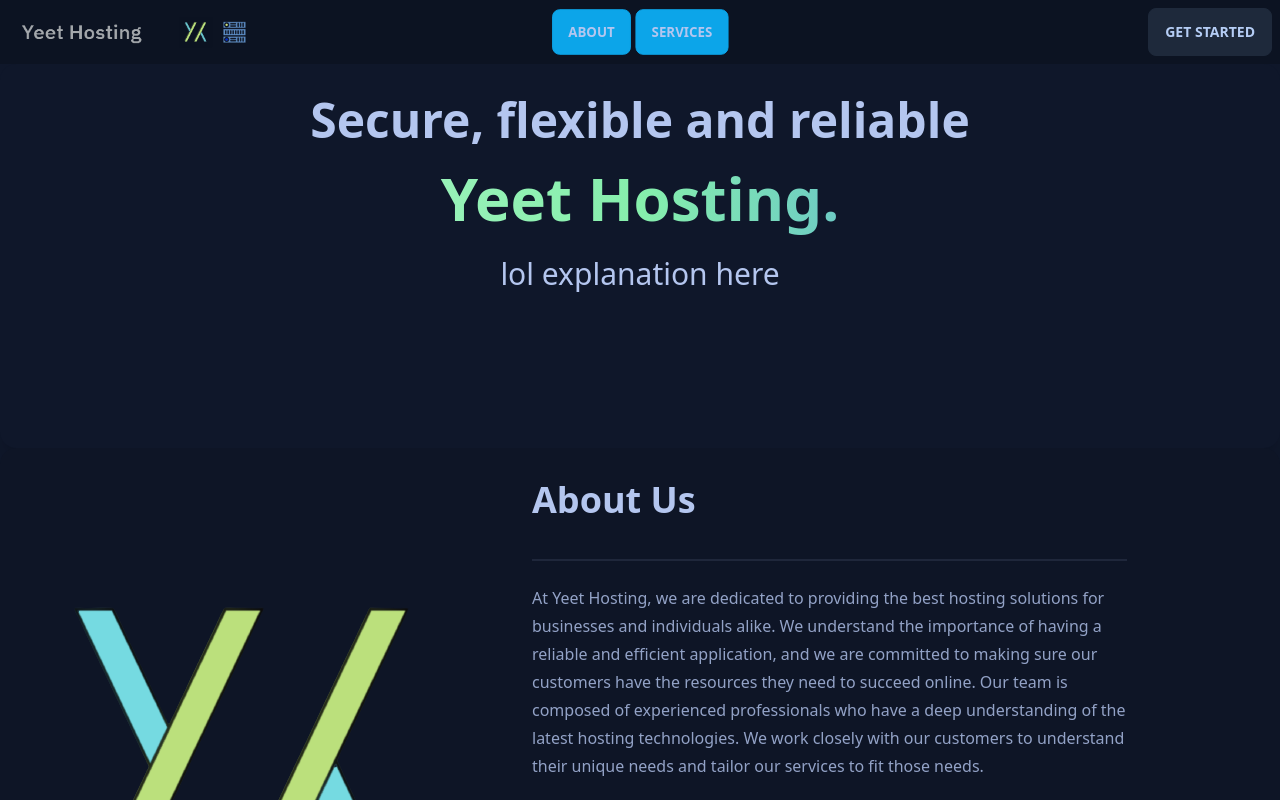
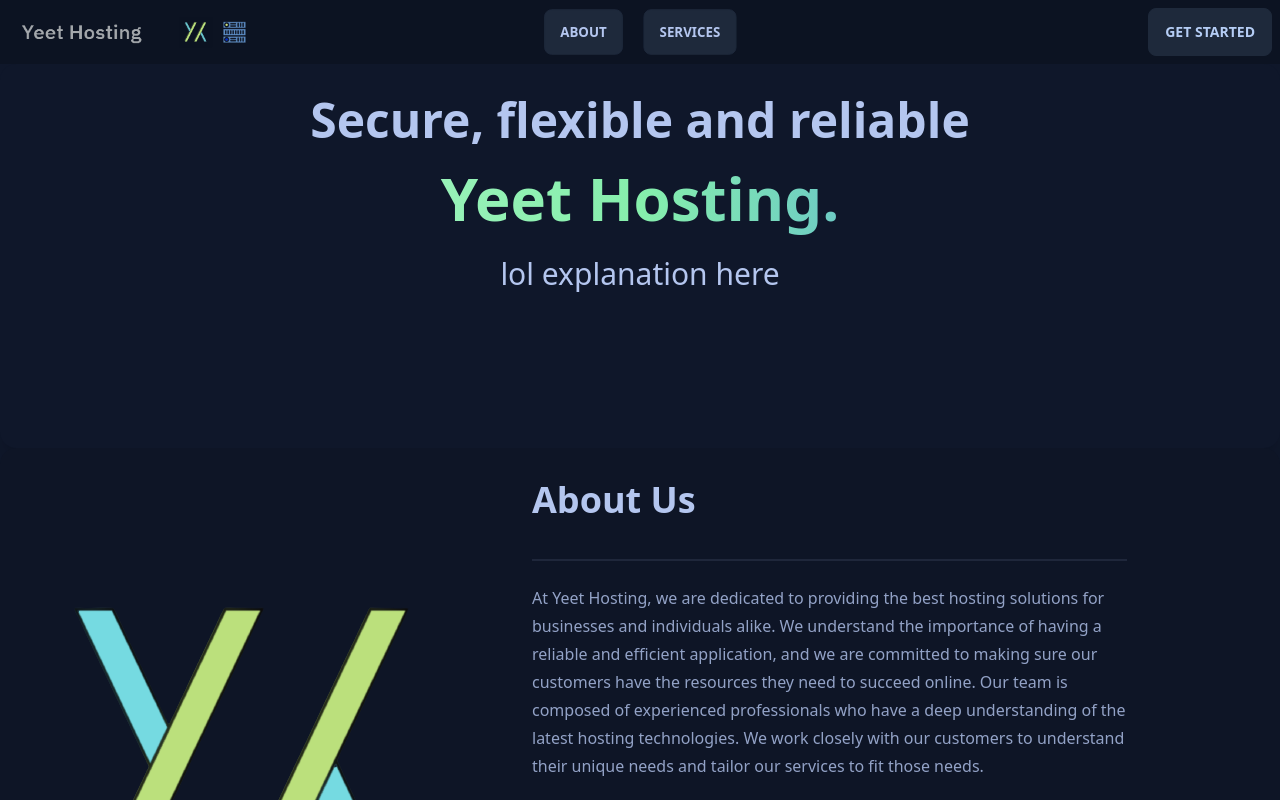
Before and after one commit to shadow01148/webwebweb, a SvelteKit app: page / in a window 1280 px wide. Shown: the top 800 px of the page. Built offline with nearby package versions, Linux system fonts and the light colour scheme.

Commit message:
remove beta

```diff
--- a/src/routes/+layout.svelte
+++ b/src/routes/+layout.svelte
@@ -9,6 +9,7 @@
 
   <div class="navbar bg-base-300">
 	<div class="navbar-start">
+		<img class="object-cover" src={navlogo} width="250" height="300" alt="bg" />
 	  <div class="dropdown">
 		<!-- svelte-ignore a11y-no-noninteractive-tabindex -->
 		<!-- svelte-ignore a11y-label-has-associated-control -->
@@ -20,14 +21,12 @@
 		  <li><a href="/#about">About</a></li>
 		  <li><a href="/#services">Services</a></li>
 		</ul>
-	  </div>
-	  <img class="object-cover" src={navlogo} width="250" height="300" alt="bg" />
-	</div>
+	  </div>	</div>
 	<div class="navbar-center hidden md:visible lg:visible lg:flex">
 		<!-- svelte-ignore a11y-no-noninteractive-tabindex -->
-		<ul tabindex="0" class="menu menu-horizontal px-1">
-			<li><a href="/#about" class="btn btn-info">About</a></li>
-			<li><a href="/#services" class="btn btn-info">Services</a></li>
+		<ul tabindex="0" class="menu menu-horizontal px-1 space-x-4">
+			<li><a href="/#about" class="btn bt">About</a></li>
+			<li><a href="/#services" class="btn bt">Services</a></li>
 		  </ul>
 	</div>
 	<div class="navbar-end">
```
